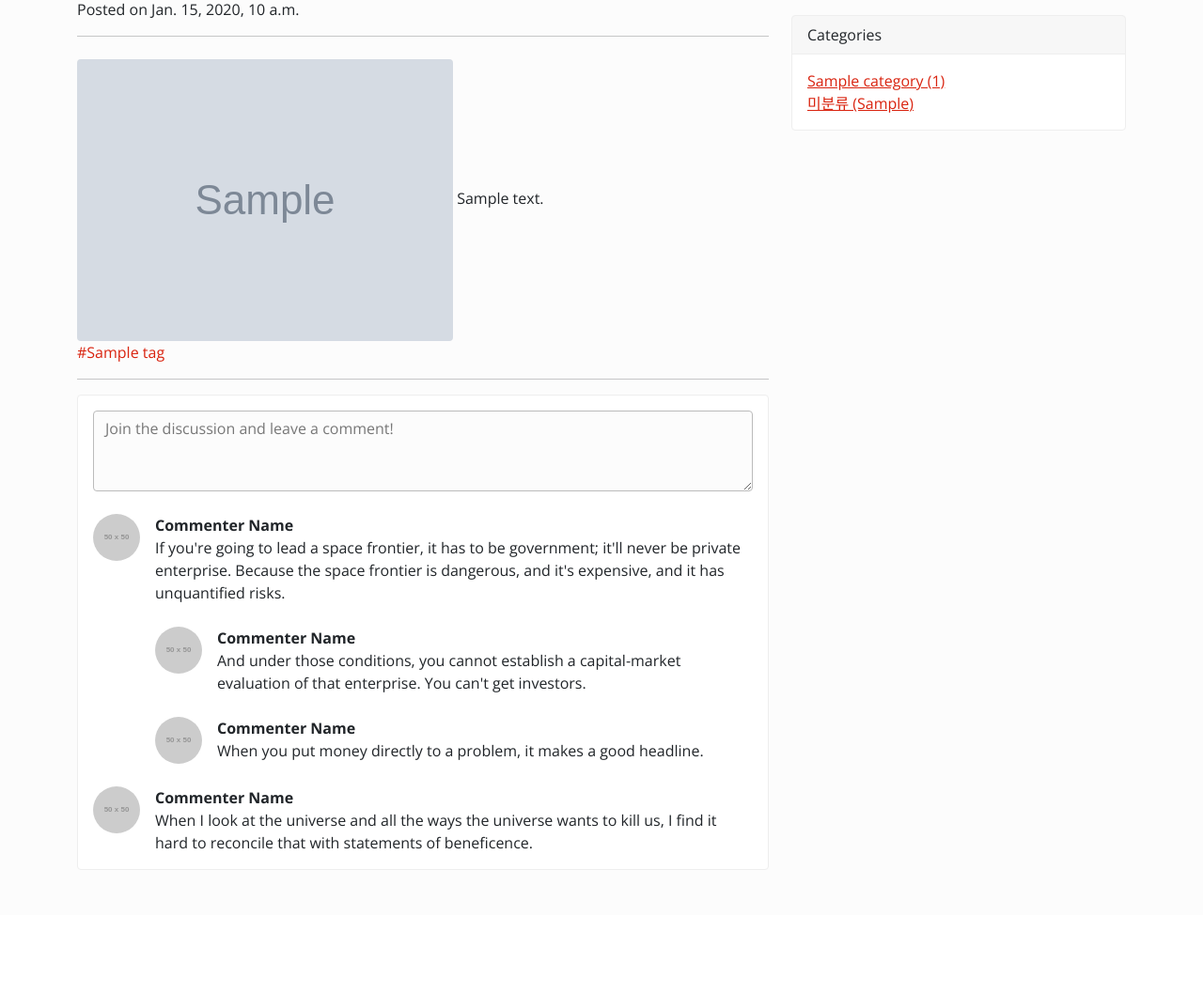
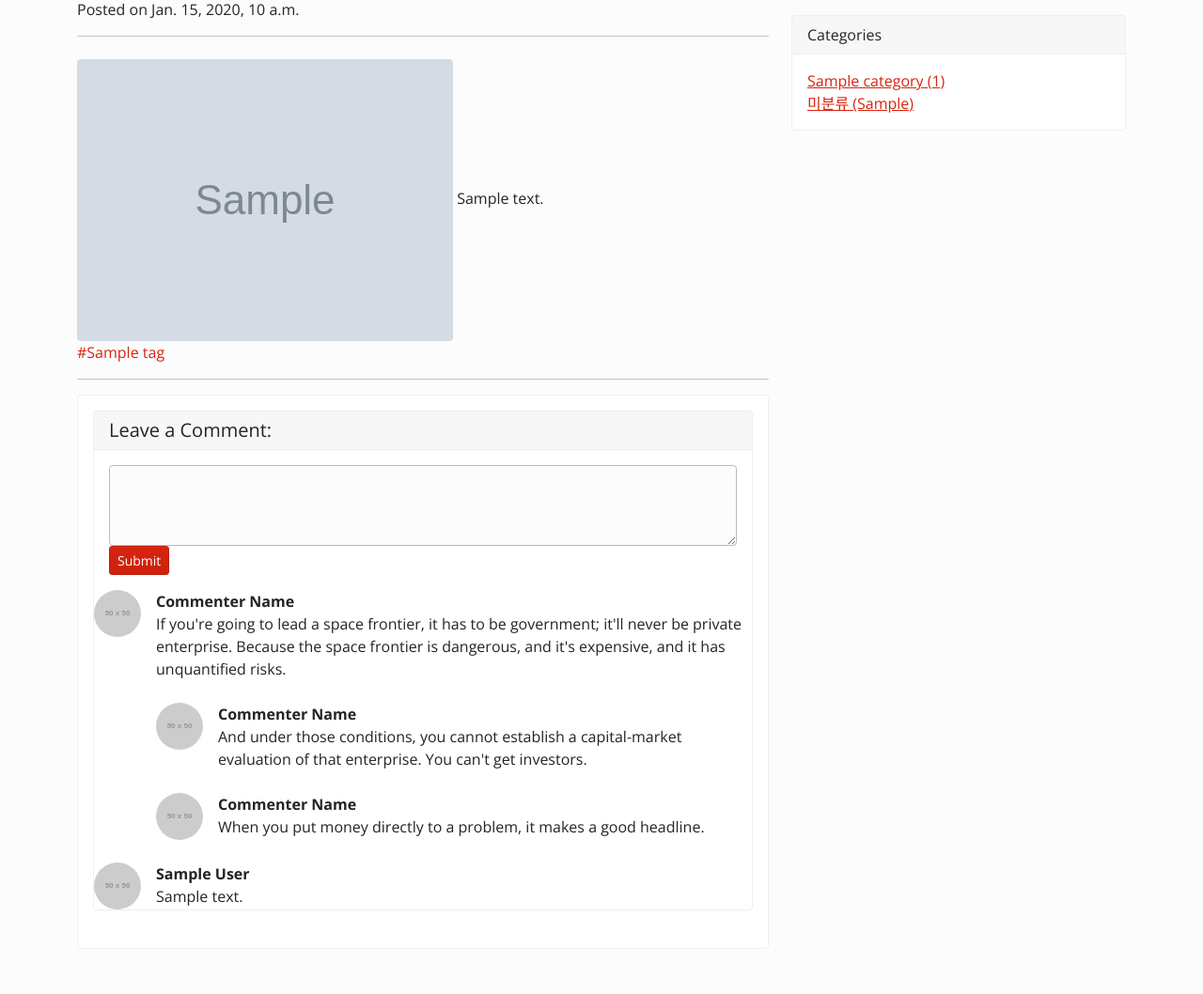
Before and after one commit to sujin23/django_my_website, a Django app: template blog/templates/blog/post_detail.html in a window 1280 px wide. Shown: the part 201-1259 px from the top of the page at 94% size. Before the commit the page ends 1127 px from the top, so only its background shows below. Run offline with Django 3.2, Linux system fonts and the light colour scheme; the template is opened without the code that fills it: most values are stand-ins (such as "Sample title", 1, 10 or a date in 2020); grey boxes marked "Sample" are stand-in pictures; grey boxes labelled with a size stand in for pictures from a placeholder-image service; some libraries are stand-ins or nearby versions; some web fonts are replaced.

Commit message:
comment on post detail page

```diff
--- a/blog/admin.py
+++ b/blog/admin.py
@@ -1,5 +1,5 @@
 from django.contrib import admin
-from .models import Post, Category, Tag
+from .models import Post, Category, Tag, Comment
 
 class CategoryAdmin(admin.ModelAdmin):
     prepopulated_fields = {'slug': ('name', )}
@@ -8,5 +8,6 @@ class TagAdmin(admin.ModelAdmin):
     prepopulated_fields = {'slug': ('name', )}
 
 admin.site.register(Post)
+admin.site.register(Comment)
 admin.site.register(Category, CategoryAdmin)
 admin.site.register(Tag, TagAdmin)
--- a/blog/models.py
+++ b/blog/models.py
@@ -56,3 +56,6 @@ class Comment(models.Model):
     post = models.ForeignKey(Post, on_delete=models.CASCADE)
     text = MarkdownxField()
     author = models.ForeignKey(User, on_delete=models.CASCADE)
+
+    def get_markdown_content(self):
+        return markdown(self.text)
--- a/blog/templates/blog/post_detail.html
+++ b/blog/templates/blog/post_detail.html
@@ -48,7 +48,17 @@
     <div class="card bg-light">
         <div class="card-body">
             <!-- Comment form-->
-            <form class="mb-4"><textarea class="form-control" rows="3" placeholder="Join the discussion and leave a comment!"></textarea></form>
+            <div class="card mb-4">
+                <h5 class="card-header">Leave a Comment:</h5>
+                <div class="card-body">
+                    <form>
+                        <div class="form-group">
+                            <textarea class="form-control" rows="3"></textarea>
+                        </div>
+                        <button type="submit" class="btn btn-sm btn-primary">Submit</button>
+                    </form>
+                </div>
+
                 <!-- Comment with nested comments-->
                 <div class="d-flex mb-4">
                     <!-- Parent comment-->
@@ -74,15 +84,20 @@
                         </div>
                     </div>
                 </div>
+                <div id="comment-list">
                     <!-- Single comment-->
+                    {% for comment in object.comment_set.all %}
                     <div class="d-flex">
                         <div class="flex-shrink-0"><img class="rounded-circle" src="https://dummyimage.com/50x50/ced4da/6c757d.jpg" alt="..." /></div>
                         <div class="ms-3">
-                    <div class="fw-bold">Commenter Name</div>
-                    When I look at the universe and all the ways the universe wants to kill us, I find it hard to reconcile that with statements of beneficence.
+                            <div class="fw-bold">{{ comment.author }}</div>
+                            {{ comment.get_markdown_content | safe }}
+                        </div>
+                    </div>
+                    {% endfor %}
                 </div>
             </div>
         </div>
     </div>
+    {% endblock %}
 </section>
-{% endblock %}
```
Also changed, not shown: blog/tests.py (+7 -0 lines). Lines whose indentation alone changed are shown as unchanged.
